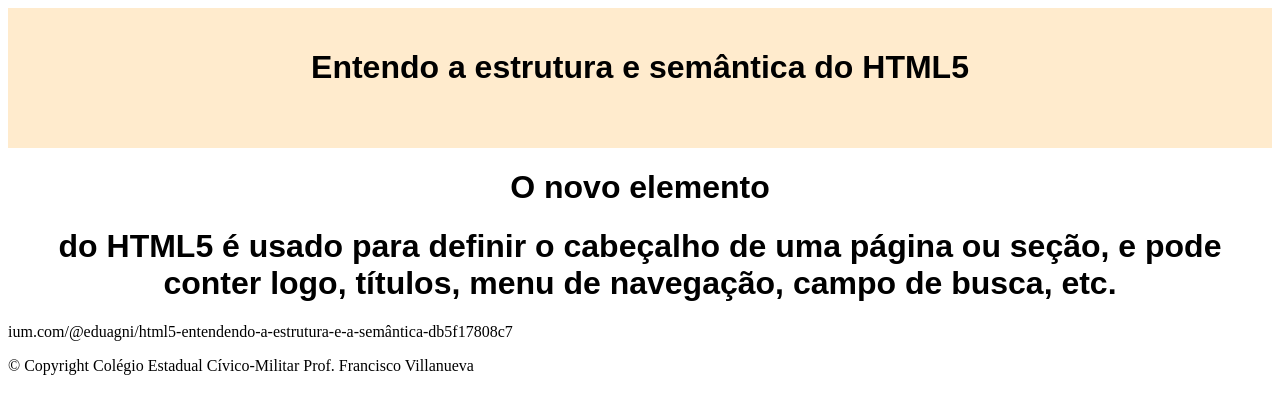
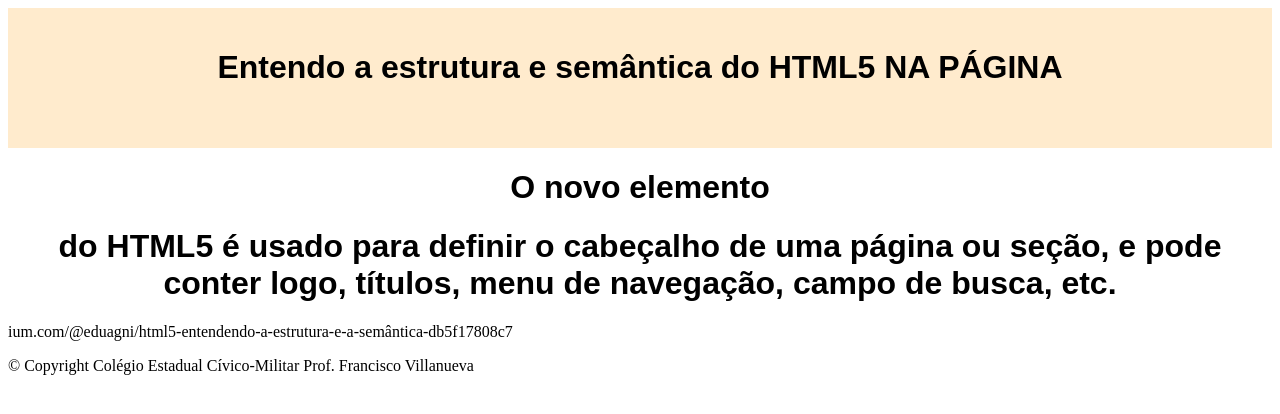
Before and after one commit to profvivi/turmaB-3tri, a plain HTML site: page Cabecalho_elemento.html in a window 1280 px wide. Drawn offline with Linux system fonts and the light colour scheme; a script that the page names is missing.

Commit message:
ATUALIZAR

```diff
--- a/Cabecalho_elemento.html
+++ b/Cabecalho_elemento.html
@@ -10,7 +10,7 @@
 </head>
 <body>
     <header>
-        <h1>Entendo a estrutura e semântica do HTML5</h1>
+        <h1>Entendo a estrutura e semântica do HTML5 NA PÁGINA</h1>
      </header>
      <div class="nav">
         <h1>O novo elemento <h1> do HTML5 é usado para definir o cabeçalho de uma página ou seção, e pode conter logo, títulos, menu de navegação, campo de busca, etc.</h2>
```
